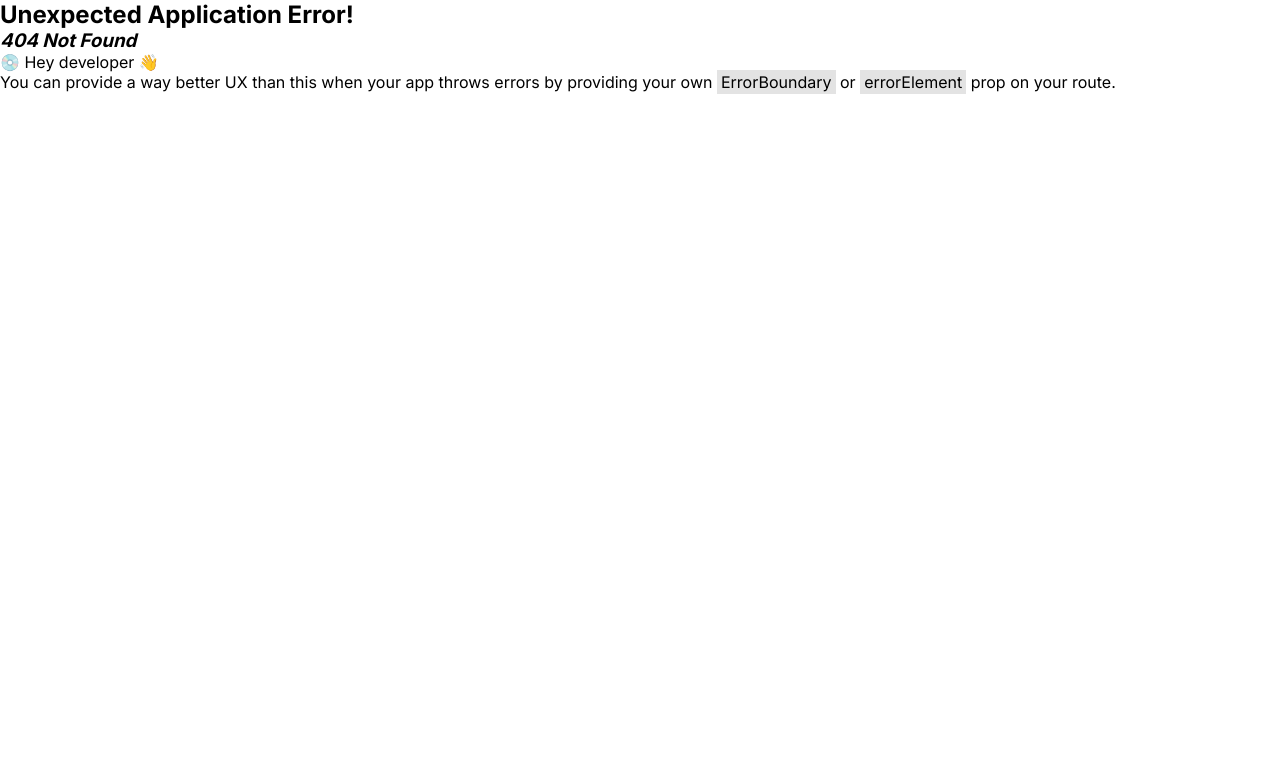
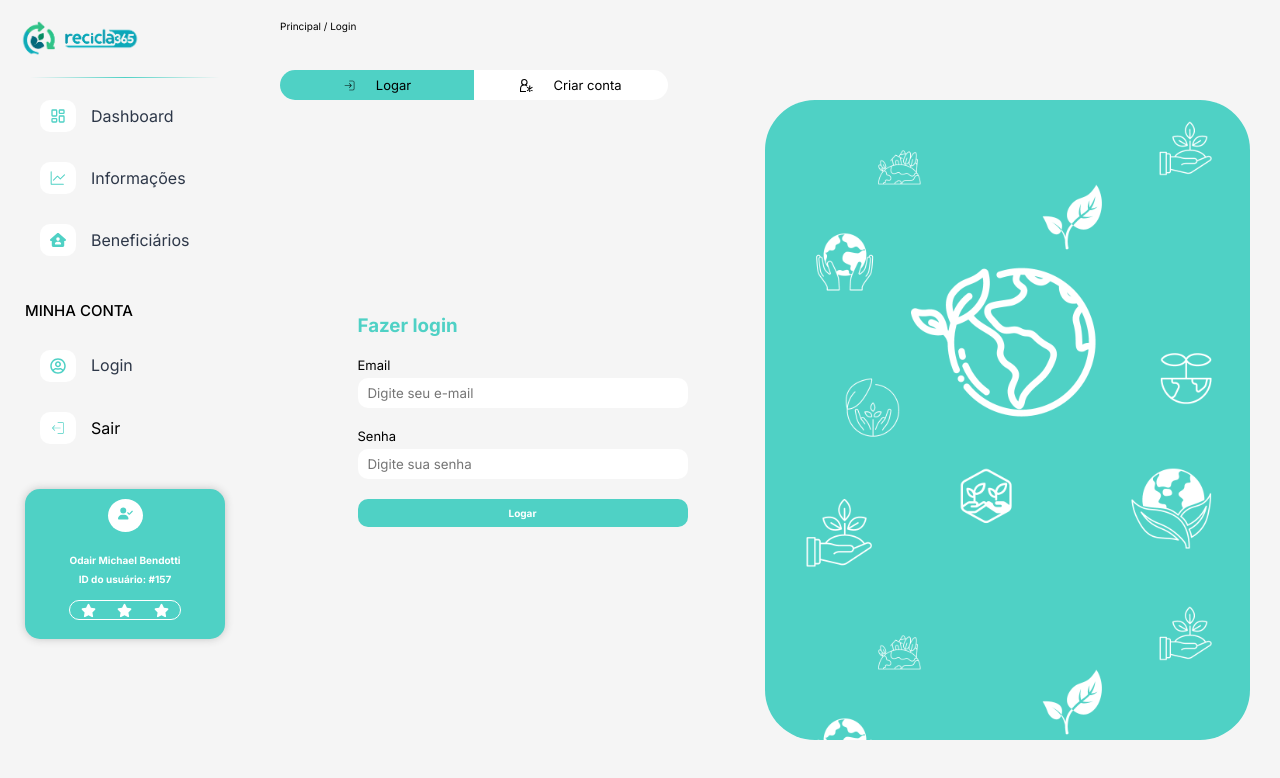
Before and after one commit to odairmichaelbendotti/Projeto-Avaliativo1-FMT, a React (Vite) app in the folder projeto-final/: page /login in a window 1280 px wide. Before the commit this address had no page. Shown: the top 778 px of the page. Built offline with nearby package versions, Linux system fonts and the light colour scheme.

Commit message:
Finalização da Seção de Login e inserção de renderização para login/cadastro

```diff
--- /dev/null
+++ b/projeto-final/src/components/CadastroComponent/index.jsx
@@ -0,0 +1,47 @@
+import style from './style.module.css'
+
+export const CadastroComponent = () => {
+  return (
+    <section className={style.loginContainer}>
+      <div className={style.loginArea}>
+        <h3 className={style.loginAreaH3}>Criar conta</h3>
+        <div className={style.loginComponentLabelInputArea}>
+          <label htmlFor="name" className={style.loginComponentLabel}>Nome completo</label>
+          <input type="text" id='name' placeholder='Digite seu nome completo' />
+        </div>
+        <div className={style.loginComponentLabelInputArea}>
+          <label htmlFor="email" className={style.loginComponentLabel}>E-mail</label>
+          <input type="email" id='email' placeholder='Digite seu e-mail' />
+        </div>
+        <div className={`${style.loginComponentLabelInputAreaTwo}`}>
+          <div className={style.internFlexBox}>
+            <label htmlFor="password" className={style.loginComponentLabel}>Senha</label>
+            <input type="password" id='password' placeholder='Digite sua senha' />
+          </div>
+          <div className={style.internFlexBox}>
+            <label htmlFor="confirmpassword" className={style.loginComponentLabel}>Confirme a senha</label>
+            <input type="password" id='confirmpassword' placeholder='Confirme sua senha' />
+          </div>
+        </div>
+
+        <div className={`${style.loginComponentLabelInputAreaTwo}`}>
+          <div className={style.internFlexBox}>
+            <label htmlFor="cpf" className={style.loginComponentLabel}>CPF</label>
+            <input type="number" id='cpf' placeholder='Digite seu CPF' />
+          </div>
+          <div className={style.internFlexBox}>
+            <label htmlFor="confirmpassword" className={style.loginComponentLabel}>Informe seu sexo</label>
+            <select id='sexo'>
+            <option value="masc">Masculino</option>
+            <option value="masc">Feminino</option>
+            </select>
+          </div>
+        </div>
+
+        <button className={style.loginAreaButtonLogin}>
+          Criar cadastro
+        </button>
+      </div>
+    </section>
+  )
+}
--- /dev/null
+++ b/projeto-final/src/components/CadastroComponent/style.module.css
@@ -0,0 +1,65 @@
+.loginComponentLabelInputArea{
+    display: flex;
+    flex-direction: column;
+}
+
+.loginComponentLabelInputArea input{
+    height: 30px;
+    padding-left: 10px;
+    color: grey;
+    border: none;
+    border-radius: 10px;
+}
+
+.loginArea{
+    width: 350px;
+    padding: 10px;
+    display: flex;
+    flex-direction: column;
+    gap: 20px;
+}
+
+.loginComponentLabel{
+    font-size: 13px;
+    margin-bottom: 5px;
+}
+
+.loginAreaButtonLogin{
+    font: 30px;
+    padding: 8px;
+    border: none;
+    cursor: pointer;
+    background-color: #4FD1C5;
+    border-radius: 10px;
+    color: #FFF;
+    font-weight: bold;
+    font-size: 10px;
+}
+
+.loginAreaButtonLogin:hover{
+    background-color: #4FD1C5;
+}
+
+.loginAreaH3{
+    color: #4FD1C5;
+}
+
+.loginComponentLabelInputAreaTwo{
+    display: flex;
+    justify-content: space-between;
+}
+
+.loginComponentLabelInputAreaTwo input, select{
+    height: 30px;
+    padding-left: 10px;
+    color: grey;
+    border: none;
+    border-radius: 10px;
+}
+
+
+.internFlexBox{
+    width: 49%;
+    display: flex;
+    flex-direction: column;
+}
--- a/projeto-final/src/components/DasboardUser/index.jsx
+++ b/projeto-final/src/components/DasboardUser/index.jsx
@@ -4,6 +4,7 @@ import { FaRecycle } from "react-icons/fa";
 import { TbRecycleOff } from "react-icons/tb";
 import { CiSquareCheck } from "react-icons/ci";
 import { MdDeleteOutline } from "react-icons/md";
+import { BsGeoAlt } from "react-icons/bs";
 
 export const DashboardUser = ({ status }) => {
     return (
@@ -15,6 +16,18 @@ export const DashboardUser = ({ status }) => {
                         <p>odair.michael@hotmail.com</p>
                     </div>
                     <div className={style.dashboardUserProfileInternBox}>
+
+                        <div className={style.dashboardUserProfileCoordinates}>
+                            <div className={style.divCoordinatesIcon}>
+                            <BsGeoAlt />
+                            <p className={style.textCoordinatesIcon}><i></i><span>Coordenadas</span></p>
+                            </div>
+                            <div className={style.dashboardUserProfileCoordinatesText}>
+                                <p><span>SUL</span>:27°41'52.3"S</p>
+                                <p><span>OESTE</span>:48°44'55.7"W</p>
+                            </div>
+                        </div>
+
                         <div className={status !== 'Ativo' ? style.dashboardUserProfileInternStatusInactive : style.dashboardUserProfileInternStatusActive}>
                             <p>{status}</p>
                         </div>
@@ -29,28 +42,28 @@ export const DashboardUser = ({ status }) => {
                 <div className={style.dashboardUserOrders}>
                     <p className={style.dashboardUserOrdersTitle}>Coletas solicitadas</p>
                     <div className={style.dashboardUserOrdersGroup}>
-                        <table className={style.dashboardOrdersTable}>
-                            <thead className={style.dashboardOrdersTable}>
-                                <tr className={style.dashboardOrdersSHead}>
-                                    <th className={style.dashboardOrdersHeader}>Data</th>
-                                    <th className={style.dashboardOrdersHeader}>Mês</th>
-                                    <th className={style.dashboardOrdersHeader}>Horário</th>
-                                    <th className={style.dashboardOrdersHeader}>Tipo de resíduo</th>
-                                    <th className={style.dashboardOrdersHeader}>Status</th>
+                        <table className={style.dashboardUserTable}>
+                            <thead className={style.dashboardUserTableHeader}>
+                                <tr>
+                                    <th className={style.dashboardUserInterHeader}>Data</th>
+                                    <th className={style.dashboardUserInterHeader}>Mês</th>
+                                    <th className={style.dashboardUserInterHeader}>Horário</th>
+                                    <th className={style.dashboardUserInterHeader}>Tipo de lixo</th>
+                                    <th className={style.dashboardUserInterHeader}>Status</th>
                                 </tr>
                             </thead>
                             <tbody>
-                                <tr className={style.dashboardOrdersBody}>
-                                    <td className={style.dashboardOrdersData}>03/05/2024</td>
-                                    <td className={style.dashboardOrdersData}>maio</td>
-                                    <td className={style.dashboardOrdersData}>23:28</td>
-                                    <td className={style.dashboardOrdersDataType}>
+                                <tr  className={style.dashboardUserTableBody}>
+                                    <td className={style.dashboardUserInterData}>03/05/2024</td>
+                                    <td className={style.dashboardUserInterData}>Maio</td>
+                                    <td className={style.dashboardUserInterData}>09:22</td>
+                                    <td className={`${style.dashboardUserInterData} ${style.dashboardUserInterDataChange}`}>
                                         <i><FaRecycle /></i>
                                         <i><TbRecycleOff /></i>
                                     </td>
-                                    <td className={style.dashboardOrdersDataStatus}>
-                                        <i className={style.dashboardOrderCheck}><CiSquareCheck /></i>
-                                        <i className={style.dashboardOrderRemove}><MdDeleteOutline /></i>
+                                    <td className={`${style.dashboardUserInterData} ${style.dashboardUserInterDataChange} ${style.dashboardUserInterDataChangeIcon}`}>
+                                        <i><CiSquareCheck /></i>
+                                        <i><MdDeleteOutline /></i>
                                     </td>
                                 </tr>
                             </tbody>
--- a/projeto-final/src/components/DasboardUser/style.module.css
+++ b/projeto-final/src/components/DasboardUser/style.module.css
@@ -46,7 +46,35 @@
 .dashboardUserProfileInternBox{
     display: flex;
     justify-content: space-between;
-    min-width: 400px;
+    min-width: 70%;
+}
+
+.dashboardUserProfileCoordinatesText{
+    font-size: 10px;
+    display: flex;
+    justify-content: center;
+    align-items: center;
+    gap: 30px;
+}
+
+.dashboardUserProfileCoordinates{
+    display: flex;
+    justify-content: center;
+    flex-direction: column;
+    align-items: center;
+    padding: 5px 5px;
+    border-radius: 10px;
+    gap: 5px;
+}
+
+.divCoordinatesIcon{
+    display: flex;
+    justify-content: center;
+}
+
+.textCoordinatesIcon{
+    text-transform: uppercase;
+    font-size: 12px;
 }
 
 .dashboardUserProfileInternStatusActive{
@@ -134,46 +162,47 @@
     padding: 30px 40px;
 }
 
-.dashboardOrdersTable{
+.dashboardUserTable{
     width: 100%;
+    margin-top: 20px;
+    text-align: center;
+    border-collapse: collapse;
+}
+
+.dashboardUserTableHeader{
+    border-bottom: 1px solid rgba(128, 128, 128, 0.155);
+}
+
+.dashboardUserInterHeader{
     font-size: 10px;
+    color: rgba(128, 128, 128, 0.729);
     text-transform: uppercase;
-    color: grey;
-    margin-top: 20px;
     padding-bottom: 10px;
 }
 
-.dashboardOrdersBody{
-    text-align: center;
-    background-color: rgb(234, 234, 234);
-    color: rgb(62, 61, 61);
+.dashboardUserTableBody{
+    border-bottom: 1px solid rgba(128, 128, 128, 0.155);
 }
 
-.dashboardOrdersData{
+.dashboardUserInterData{
+    font-size: 10px;
+    color: black;
     padding: 10px 0px;
 }
 
-.dashboardOrdersDataType{
-    gap: 10px;
+.dashboardUserInterDataChange{
     font-size: 15px;
-    padding: 10px 0px;
+    color: grey;
 }
 
-.dashboardOrdersDataType i {
-    margin: 0 5px; /* Espaço de 5px de cada lado */
+.dashboardUserInterData i {
+    margin-right: 20px; /* Adiciona margem à direita de cada ícone */
 }
 
-.dashboardOrdersDataStatus{
-    gap: 10px;
-    font-size: 15px;
-    padding: 10px 0px;
+.dashboardUserInterData i:last-child {
+    margin-right: 0; /* Remove a margem do último ícone para evitar espaçamento extra no fim */
 }
 
-.dashboardOrdersDataStatus i {
-    margin: 0 5px; /* Espaço de 5px de cada lado */
+.dashboardUserInterDataChangeIcon i{
     cursor: pointer;
 }
-
-.dashboardOrdersTable{
-    border-collapse: collapse;
-}
--- /dev/null
+++ b/projeto-final/src/components/LoginComponent/index.jsx
@@ -0,0 +1,23 @@
+import style from './style.module.css'
+
+export const LoginComponent = () => {
+  return (
+    <section className={style.loginContainer}>
+      <div className={style.loginArea}>
+        <h3 className={style.loginAreaH3}>Fazer login</h3>
+        <div className={style.loginComponentLabelInputArea}>
+          <label htmlFor="email" className={style.loginComponentLabel}>Email</label>
+          <input type="email" id='email' placeholder='Digite seu e-mail' />
+        </div>
+        <div className={style.loginComponentLabelInputArea}>
+          <label htmlFor="senha" className={style.loginComponentLabel}>Senha</label>
+          <input type="password" id='senha' placeholder='Digite sua senha' />
+        </div>
+
+        <button className={style.loginAreaButtonLogin}>
+          Logar
+        </button>
+      </div>
+    </section>
+  )
+}
--- /dev/null
+++ b/projeto-final/src/components/LoginComponent/style.module.css
@@ -0,0 +1,45 @@
+.loginComponentLabelInputArea{
+    display: flex;
+    flex-direction: column;
+}
+
+.loginComponentLabelInputArea input{
+    height: 30px;
+    padding-left: 10px;
+    color: grey;
+    border: none;
+    border-radius: 10px;
+}
+
+.loginArea{
+    width: 350px;
+    padding: 10px;
+    display: flex;
+    flex-direction: column;
+    gap: 20px;
+}
+
+.loginComponentLabel{
+    font-size: 13px;
+    margin-bottom: 5px;
+}
+
+.loginAreaButtonLogin{
+    font: 30px;
+    padding: 8px;
+    border: none;
+    cursor: pointer;
+    background-color: #4FD1C5;
+    border-radius: 10px;
+    color: #FFF;
+    font-weight: bold;
+    font-size: 10px;
+}
+
+.loginAreaButtonLogin:hover{
+    background-color: #4FD1C5;
+}
+
+.loginAreaH3{
+    color: #4FD1C5;
+}
--- a/projeto-final/src/components/Menu/index.jsx
+++ b/projeto-final/src/components/Menu/index.jsx
@@ -39,7 +39,7 @@ export const Menu = () => {
                 <ul>
                     <li className={style.sideMenuItems}>
                         <i className={style.sideMenuIcon}><FaRegUserCircle /></i>
-                        <p className={style.sideMenuP}>Login</p>
+                        <Link to='login'><p className={style.sideMenuP}>Login</p></Link>
                     </li>
                     <li className={style.sideMenuItems}>
                         <i className={style.sideMenuIcon}><CiLogout /></i>
--- a/projeto-final/src/components/Menu/style.module.css
+++ b/projeto-final/src/components/Menu/style.module.css
@@ -15,7 +15,7 @@
 }
 
 .logo img {
-    width: 75px;
+    width: 120px;
 }
 
 .sideMenuNav {
--- a/projeto-final/src/main.jsx
+++ b/projeto-final/src/main.jsx
@@ -6,6 +6,7 @@ import { createBrowserRouter, RouterProvider } from 'react-router-dom'
 import { Dashboard } from './pages/Dashboard/index.jsx'
 import { Beneficiarios } from './pages/Beneficiarios/index.jsx'
 import { Informacoes } from './pages/Informacoes/index.jsx'
+import { Login } from './pages/Login/index.jsx'
 
 const router = createBrowserRouter([
   {
@@ -23,6 +24,10 @@ const router = createBrowserRouter([
       {
         path: 'informacoes',
         element: <Informacoes />
+      },
+      {
+        path: 'login',
+        element: <Login />
       }
     ]
   }
--- /dev/null
+++ b/projeto-final/src/pages/Login/index.jsx
@@ -0,0 +1,38 @@
+import style from './style.module.css'
+import { LoginComponent } from '../../components/LoginComponent/index'
+import { CadastroComponent } from '../../components/CadastroComponent';
+import { ContainerLogo } from '../../components/ContainerLogo'
+import { CiLogin } from "react-icons/ci";
+import { GrUserNew } from "react-icons/gr";
+import { useState } from 'react';
+
+export const Login = () => {
+
+  const [login, setLogin] = useState(<LoginComponent />)
+
+  return (
+    <section>
+      <ContainerLogo pageName='Principal / Login' />
+      <div className={style.chooseLoginCadastro}>
+        <div className={`${style.chooseLoginBox} ${style.active}`} onClick={() => setLogin(<LoginComponent />)}>
+          <CiLogin />
+          <p>Logar</p>
+        </div>
+        <div className={style.chooseCadastroBox} onClick={() => setLogin(<CadastroComponent />)}>
+          <GrUserNew />
+          <p>Criar conta</p>
+        </div>
+      </div>
+      <div className={style.loginAreaContainer}>
+        <div className={style.movArea}>
+        {login}
+        </div>
+        <div className={style.bgArea}>
+          <div className={style.bgAreaImg}>
+
+          </div>
+        </div>
+      </div>
+    </section>
+  )
+}
--- /dev/null
+++ b/projeto-final/src/pages/Login/style.module.css
@@ -0,0 +1,77 @@
+.loginAreaContainer{
+    display: flex;
+    width: 100%;
+    height: 80vh;
+}
+
+.movArea{
+    display: flex;
+    align-items: center;
+    flex-direction: column;
+    justify-content: center;
+    width: 50%;
+    height: 100%;
+    border-radius: 30px;
+}
+
+.bgArea{
+    width: 50%;
+    height: 100%;
+    background-color: #4FD1C5;
+    border-radius: 50px;
+}
+
+.bgAreaImg{
+    background-image: url(../../../public/bg-login.png);
+    width: 100%;
+    height: 100%;
+    background-size: contain;
+    border-radius: 50px;
+}
+
+.chooseLoginCadastro{
+    display: flex;
+    justify-content: center;
+    width: 40%;
+    height: 30px;
+    font-size: 13px;
+    background-color: #FFF;
+    border-radius: 15px;
+
+}
+
+.chooseLoginBox:hover{
+    background-color: #4FD1C5;
+}
+
+.chooseLoginBox{
+    gap: 20px;
+    display: flex;
+    align-items: center;
+    justify-content: center;
+    width: 50%;
+    height: 100%;
+    cursor: pointer;
+    border-top-left-radius: 15px;
+    border-bottom-left-radius: 15px;
+}
+
+.chooseCadastroBox{
+    gap: 20px;
+    display: flex;
+    align-items: center;
+    justify-content: center;
+    width: 50%;
+    height: 100%;
+    cursor: pointer;
+    border-top-right-radius: 15px;
+    border-bottom-right-radius: 15px;
+}
+
+.chooseCadastroBox:hover{
+    background-color: #4FD1C5;
+}
+
+.active{
+    background-color: #4FD1C5;;
+}
```
Also changed, not shown: projeto-final/public/bg-login.png (added).
